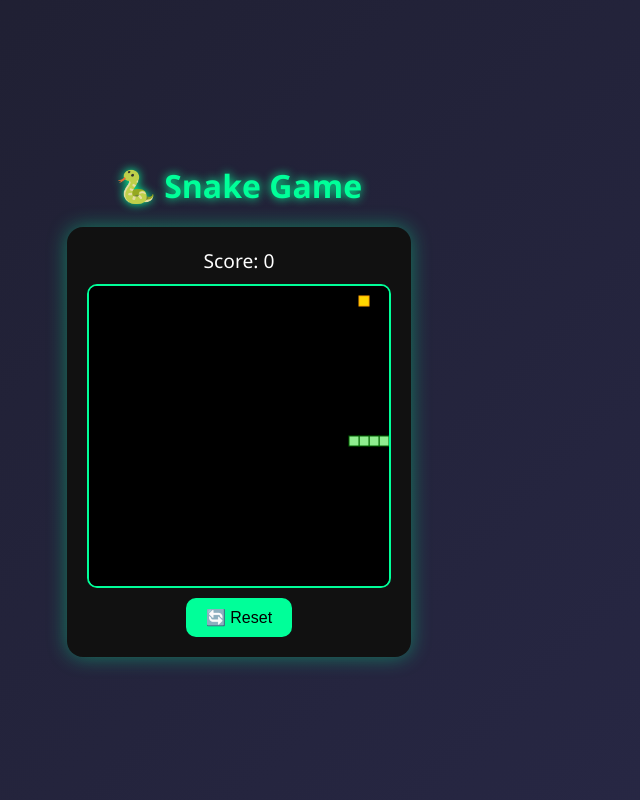
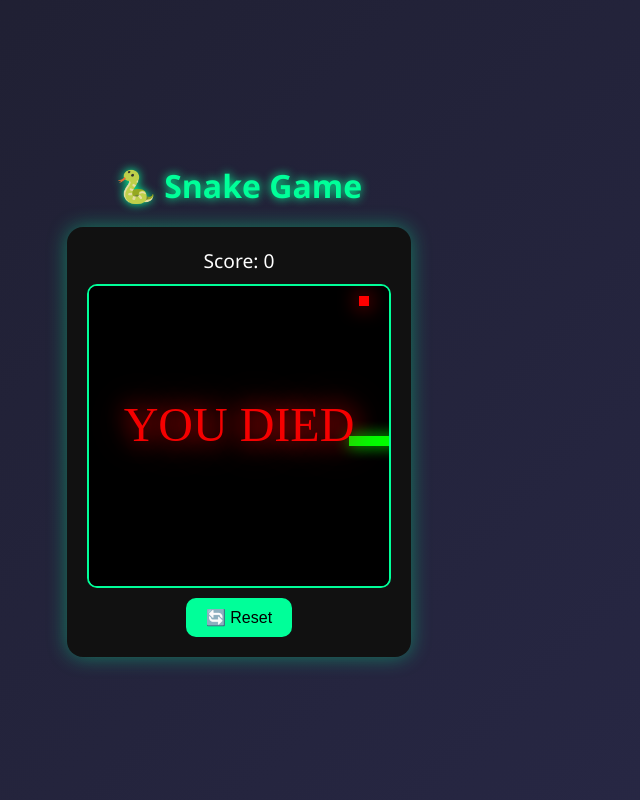
Before and after one commit to djoni1vincent/Snake-simple-game, a plain HTML site: page index.html in a window 1280 px wide. Both pictures are taken after a click on the button "🔄 Reset". Shown: the whole page, without its empty margins (401-1041 px from the left). Drawn offline with Linux system fonts and the light colour scheme.

Commit message:
add "YOU DIED"  message when you died

```diff
--- a/index.html
+++ b/index.html
@@ -18,7 +18,9 @@
       <button id="reset">🔄 Reset</button>
     </div>
   </div>
+  <div id="you-died">YOU DIED</div>
     <script src="script.js"></script>
+
 </body>
 
 </html>
--- a/script.js
+++ b/script.js
@@ -1,14 +1,14 @@
 const canvas = document.getElementById("gameCanvas");
 const ctx = canvas.getContext("2d");
-
-let resetBtn = document.getElementById("reset")
+const resetBtn = document.getElementById("reset");
+const youDiedText = document.getElementById("you-died");
 
 const cellSize = 10;
 let dx = cellSize;
 let dy = 0;
-
-let foodX;
-let foodY;
+let speed = 100;
+let score = 0;
+let gameOver = false;
 
 let snake = [
   { x: 150, y: 150 },
@@ -18,57 +18,46 @@ let snake = [
   { x: 110, y: 150 },
 ];
 
-function drawSnakePart(snakePart) {
-  ctx.fillStyle = "lightgreen";
-  ctx.strokeStyle = "darkgreen";
-  ctx.fillRect(snakePart.x, snakePart.y, cellSize, cellSize);
-  ctx.strokeRect(snakePart.x, snakePart.y, cellSize, cellSize);
+let foodX;
+let foodY;
+let snakeColor = "lime";
+
+document.addEventListener("keydown", changeDirection);
+resetBtn.addEventListener("click", resetGame);
+document.addEventListener("keydown", (e) => {
+  if (e.key === "r" || e.key === "R") resetGame();
+});
+
+function drawSnakePart(part) {
+  ctx.fillStyle = snakeColor;
+  ctx.shadowColor = snakeColor; // неоновое свечение
+  ctx.shadowBlur = 15;
+  ctx.fillRect(part.x, part.y, cellSize, cellSize);
+  ctx.shadowBlur = 0; // сбросить свечение после отрисовки
 }
 
 function changeDirection(event) {
-  const LEFT_KEY = 37;
-  const RIGHT_KEY = 39;
-  const UP_KEY = 38;
-  const DOWN_KEY = 40;
+  const LEFT = 37, UP = 38, RIGHT = 39, DOWN = 40;
+  const goingUp = dy === -cellSize, goingDown = dy === cellSize;
+  const goingRight = dx === cellSize, goingLeft = dx === -cellSize;
 
-  const keyPressed = event.keyCode;
-  const goingUp = dy === -10;
-  const goingDown = dy === 10;
-  const goingRight = dx === 10;
-  const goingLeft = dx === -10;
-
-  if (keyPressed === LEFT_KEY && !goingRight) {
-    dx = -10;
-    dy = 0;
-  } else if (keyPressed === UP_KEY && !goingDown) {
-    dx = 0;
-    dy = -10;
-  } else if (keyPressed === RIGHT_KEY && !goingLeft) {
-    dx = 10;
-    dy = 0;
-  } else if (keyPressed === DOWN_KEY && !goingUp) {
-    dx = 0;
-    dy = 10;
-  }
+  if (event.keyCode === LEFT && !goingRight) { dx = -cellSize; dy = 0; }
+  else if (event.keyCode === UP && !goingDown) { dx = 0; dy = -cellSize; }
+  else if (event.keyCode === RIGHT && !goingLeft) { dx = cellSize; dy = 0; }
+  else if (event.keyCode === DOWN && !goingUp) { dx = 0; dy = cellSize; }
 }
-let isGolden = false;
 
 function advanceSnake() {
   const head = { x: snake[0].x + dx, y: snake[0].y + dy };
   snake.unshift(head);
 
-  const didEatFood = snake[0].x === foodX && snake[0].y === foodY;
-
-  if (didEatFood) {
-    score += isGolden ? 30 : 10;
-    document.getElementById("score").innerHTML = score;
+  if (head.x === foodX && head.y === foodY) {
+    score += 10;
+    document.getElementById("score").textContent = score;
     createFood();
-
-  if (isGolden && speed > 40) {
-    speed -=10;
-  }
-  }
-   else {
+    if (speed > 40) speed -= 3;
+    snakeColor = randomColor();
+  } else {
     snake.pop();
   }
 }
@@ -82,71 +71,72 @@ function drawSnake() {
   snake.forEach(drawSnakePart);
 }
 
-let score = 0;
-
-// mat
 function randomTen(min, max) {
   return Math.round((Math.random() * (max - min) + min) / 10) * 10;
 }
 
-
 function createFood() {
   foodX = randomTen(0, canvas.width - 10);
   foodY = randomTen(0, canvas.height - 10);
-  isGolden = Math.random() < 0.2;
-
-  snake.forEach(function isFoodOnSnake(part) {
-    const foodIsOnSnake = part.x == foodX && part.y == foodY;
-    if (foodIsOnSnake) createFood();
-  });
 }
 
 function drawFood(x, y) {
-  ctx.fillStyle = isGolden ? "gold" : "red";
-  ctx.strokeStyle = isGolden ? "orange" : "darkred";
+  ctx.fillStyle = "red";
+  ctx.shadowColor = "red";
+  ctx.shadowBlur = 20;
   ctx.fillRect(x, y, 10, 10);
-  ctx.strokeRect(x, y, 10, 10);
+  ctx.shadowBlur = 0;
 }
 
 function didGameEnd() {
   for (let i = 4; i < snake.length; i++) {
-    const didCollide = snake[i].x === snake[0].x && snake[i].y === snake[0].y;
-    if (didCollide) return true;
+    if (snake[i].x === snake[0].x && snake[i].y === snake[0].y) return true;
   }
-  const hitLeftWall = snake[0].x < 0;
-  const hitRightWall = snake[0].x > gameCanvas.width - 10;
-  const hitToptWall = snake[0].y < 0;
-  const hitBottomWall = snake[0].y > gameCanvas.height - 10;
-  return hitLeftWall || hitRightWall || hitToptWall || hitBottomWall;
+  return (
+    snake[0].x < 0 ||
+    snake[0].x > canvas.width - 10 ||
+    snake[0].y < 0 ||
+    snake[0].y > canvas.height - 10
+  );
 }
-let speed = 100;
+
+function showYouDied() {
+  youDiedText.style.opacity = 1;
+}
+
+function hideYouDied() {
+  youDiedText.style.opacity = 0;
+}
+
+function randomColor() {
+  const colors = ["lime", "cyan", "yellow", "magenta", "orange"];
+  return colors[Math.floor(Math.random() * colors.length)];
+}
 
 function main() {
-  if (didGameEnd()) return;
+  if (didGameEnd()) {
+    gameOver = true;
+    showYouDied();
+    return;
+  }
 
-  setTimeout(function onTick() {
+  setTimeout(() => {
     clearCanvas();
     drawFood(foodX, foodY);
     advanceSnake();
     drawSnake();
-    main();
-  }, 100);
+    if (!gameOver) main();
+  }, speed);
 }
 
-
-document.addEventListener("keydown", changeDirection);
-createFood();
-main();
-
-
-resetBtn.addEventListener("click", resetGame);
-document.addEventListener("keydown", function (event) {
-  if (event.key === "r" || event.key === "R") {
-    resetGame();
-  }
-});
-
 function resetGame() {
+  gameOver = false;
+  hideYouDied();
+  speed = 100;
+  dx = cellSize;
+  dy = 0;
+  score = 0;
+  document.getElementById("score").textContent = score;
   snake = [
     { x: 150, y: 150 },
     { x: 140, y: 150 },
@@ -154,12 +144,11 @@ function resetGame() {
     { x: 120, y: 150 },
     { x: 110, y: 150 },
   ];
-  dx = cellSize;
-  dy = 0;
-  score = 0;
-  document.getElementById("score").innerHTML = score;
   createFood();
   clearCanvas();
   drawSnake();
   main();
 }
+
+createFood();
+main();
--- a/style.css
+++ b/style.css
@@ -57,3 +57,17 @@ h1 {
   background: #00cc77;
   transform: scale(1.05);
 }
+
+#you-died {
+  position: absolute;
+  top: 53%;
+  left: 50%;
+  transform: translate(-50%, -50%);
+  font-size: 3em;
+  font-family: "Cinzel", serif;
+  color: red;
+  text-shadow: 0 0 25px red, 0 0 50px darkred;
+  opacity: 0;
+  transition: opacity 2s ease;
+  pointer-events: none;
+}
```
